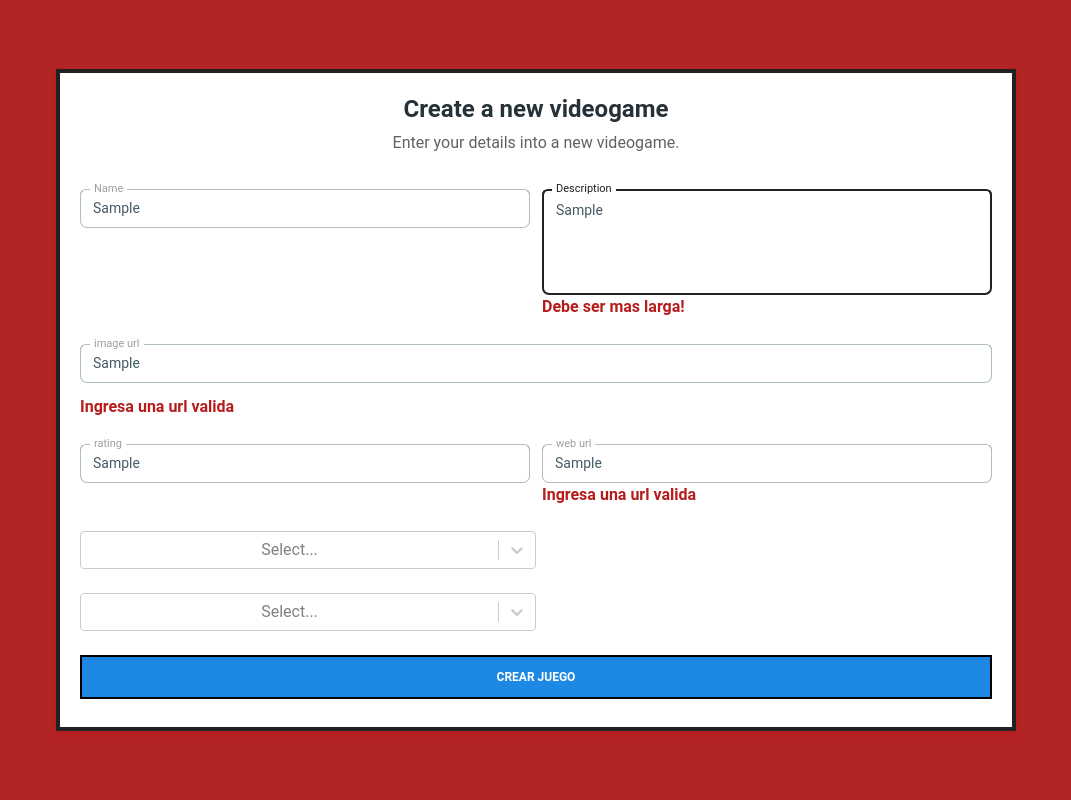
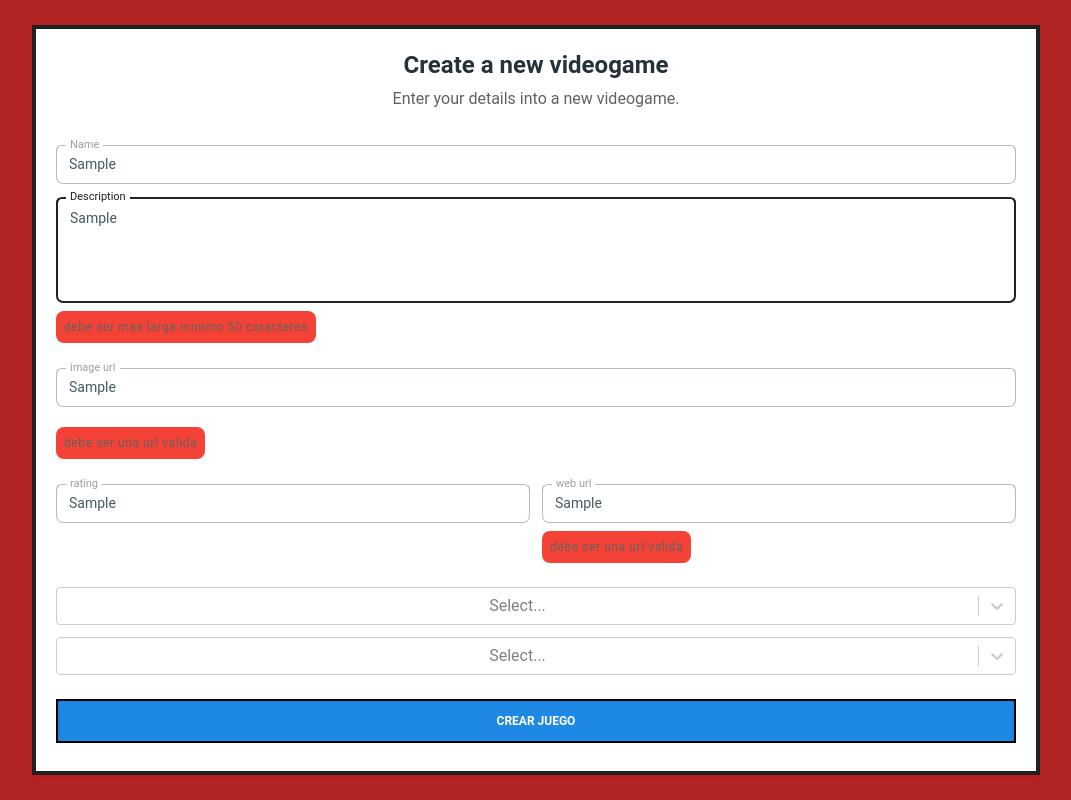
Before and after one commit to MiguelMateoCollado/videogamecataloge, a React (Vite) app: page /create in a window 1280 px wide. Both pictures are taken after typing "Sample", "Sample", "Sample", "Sample", "Sample", "Sample" into the empty fields and a click on the button "CREAR JUEGO". Shown: the whole page, without its empty margins (104-1175 px from the left). Built offline with nearby package versions, Linux system fonts and the light colour scheme; no server answers.

Commit message:
new configurations

```diff
--- a/src/App.jsx
+++ b/src/App.jsx
@@ -16,6 +16,7 @@ function App() {
   const api_url = import.meta.env.VITE_API_URL;
   const api_key = import.meta.env.VITE_API_KEY;
   const api_local = import.meta.env.VITE_API_LOCAL;
+
   const getGames = () =>
     fetch(`${api_url}games?${api_key}&page=1&page_size=40`).then((response) =>
       response.json()
--- a/src/components/SelecterGenres.jsx
+++ b/src/components/SelecterGenres.jsx
@@ -1,19 +1,15 @@
-import { Select, Option } from "@material-tailwind/react";
+import Select from "react-select";
 import useSelectGenres from "../hooks/useSelectGenres";
 const SelecterGenres = () => {
   const { handleSelect, genres } = useSelectGenres();
 
   return (
     <div className="md:w-2/4 w-full z-auto">
-      <Select onChange={handleSelect} label="Select Version" className="">
-        {genres.genres.map((genre) => {
-          return (
-            <Option key={genre.id} value={genre.slug}>
-              {genre.name}
-            </Option>
-          );
-        })}
-      </Select>
+      <Select
+        options={genres.genres}
+        onChange={(e) => handleSelect(e.value)}
+        label="Select Version"
+      ></Select>
     </div>
   );
 };
--- a/src/hooks/useSelectGenres.jsx
+++ b/src/hooks/useSelectGenres.jsx
@@ -1,7 +1,11 @@
 import { useDispatch, useSelector } from "react-redux";
 import { setGenres } from "../store/reducers/genresSlice";
 import { useEffect } from "react";
-import { setCurrentPage, setTotalGames, agregarGames } from "../store/reducers/gamesSlice";
+import {
+  setCurrentPage,
+  setTotalGames,
+  agregarGames,
+} from "../store/reducers/gamesSlice";
 import { setUseGenres } from "../store/reducers/genresSlice";
 const useSelectGenres = () => {
   const api_url = import.meta.env.VITE_API_URL;
@@ -14,7 +18,16 @@ const useSelectGenres = () => {
     const fetchData = async () => {
       const response = await fetch(`${api_url}genres?${api_key}`);
       const data = await response.json();
-      dispatch(setGenres(data.results));
+      let formated = [];
+      data.results.forEach((element) => {
+        const object = {
+          value: element.slug,
+          label: element.name,
+          id: element.id,
+        };
+        formated.push(object);
+      });
+      dispatch(setGenres(formated));
     };
     fetchData();
   }, []);
--- a/src/pages/CreateGame.jsx
+++ b/src/pages/CreateGame.jsx
@@ -6,7 +6,7 @@ import {
   Textarea,
 } from "@material-tailwind/react";
 import useCreateGame from "../hooks/useCreateGame";
-import Select from "react-select"
+import Select from "react-select";
 import { Controller } from "react-hook-form";
 
 const CreateGame = () => {
@@ -22,10 +22,10 @@ const CreateGame = () => {
     clearErrors,
     errors,
   } = useCreateGame();
-  console.log(getValues())
+  console.log(errors);
   return (
     <div className="min-h-screen flex items-center">
-      <Card className="bg-white  p-5  flex justify-center  drop-shadow-lg shadow-red-900 rounded-none border-4 border-gray-900  filter-none mx-auto max-w-screen-lg ">
+      <Card className="bg-white  p-5  flex justify-center  drop-shadow-lg shadow-red-900 rounded-none border-4 border-gray-900  filter-none mx-auto  ">
         <Typography variant="h4" color="blue-gray">
           Create a new videogame
         </Typography>
@@ -37,7 +37,7 @@ const CreateGame = () => {
           className="mt-8 mb-2 w-auto max-w-screen-lg mx-auto sm:w-auto"
         >
           <div className="mb-4 flex flex-wrap gap-6">
-            <div className="flex w-full gap-3">
+            <div className="flex w-full gap-3 flex-wrap">
               <div className="flex flex-wrap w-full">
                 <Input
                   className="w-1/4"
@@ -48,10 +48,15 @@ const CreateGame = () => {
                     minLength: 3,
                   })}
                 />
+                {errors.name?.type === "required" && (
+                  <span className="p-2 text-xs tracking-wider mt-2 text-gray-700 rounded-lg bg-red-500">
+                    Se requiere el nombre
+                  </span>
+                )}
                 {errors.name?.type === "minLength" && (
-                  <p className="text-red-900 font-bold">
-                    Debe tener mas de 3 digitos
-                  </p>
+                  <span className="p-2 text-xs tracking-wider mt-2 text-gray-700 rounded-lg bg-red-500">
+                    Debe tener minimo 3 caracteres
+                  </span>
                 )}
               </div>
               <div className="flex flex-wrap w-full">
@@ -64,8 +69,15 @@ const CreateGame = () => {
                     minLength: 50,
                   })}
                 />
+                {errors.description?.type === "required" && (
+                  <span className="p-2 text-xs tracking-wider mt-2 text-gray-700 rounded-lg bg-red-500">
+                    Se requiere un descripcion
+                  </span>
+                )}
                 {errors.description?.type === "minLength" && (
-                  <p className="text-red-900 font-bold">Debe ser mas larga!</p>
+                  <span className="p-2 text-xs tracking-wider mt-2 text-gray-700 rounded-lg bg-red-500">
+                    debe ser mas larga minimo 50 caracteres
+                  </span>
                 )}
               </div>
             </div>
@@ -79,8 +91,15 @@ const CreateGame = () => {
                   pattern: /^(ftp|http|https):\/\/[^ "]+$/,
                 })}
               />
+              {errors.background_image?.type === "required" && (
+                <span className="p-2 text-xs tracking-wider mt-2 text-gray-700 rounded-lg bg-red-500">
+                  debe ingresar una imagen
+                </span>
+              )}
               {errors.background_image?.type === "pattern" && (
-                <p className="text-red-900 font-bold">Ingresa una url valida</p>
+                <span className="p-2 text-xs tracking-wider mt-2 text-gray-700 rounded-lg bg-red-500">
+                  debe ser una url valida
+                </span>
               )}
             </div>
             <div className="flex w-full gap-3">
@@ -93,10 +112,18 @@ const CreateGame = () => {
                   {...register("rating", {
                     required: true,
                     min: 1,
+                    max: 5,
                   })}
                 />
-                {errors.rating?.type === "min" && (
-                  <p className="text-red-900 font-bold">Debe ser mayor a 0!</p>
+                {errors.rating?.type === "minLength" && (
+                  <span className="p-2 text-xs tracking-wider mt-2 text-gray-700 rounded-lg bg-red-500">
+                    debe ser mayor a 0
+                  </span>
+                )}
+                {errors.rating?.type === "max" && (
+                  <span className="p-2 text-xs tracking-wider mt-2 text-gray-700 rounded-lg bg-red-500">
+                    debe ser menor a 5
+                  </span>
                 )}
               </div>
               <div className="flex flex-wrap w-full">
@@ -109,17 +136,24 @@ const CreateGame = () => {
                     pattern: /^(ftp|http|https):\/\/[^ "]+$/,
                   })}
                 />
+                {errors.website?.type === "required" && (
+                  <span className="p-2 text-xs tracking-wider mt-2 text-gray-700 rounded-lg bg-red-500">
+                    debe ingresar una url
+                  </span>
+                )}
                 {errors.website?.type === "pattern" && (
-                  <p className="text-red-900 font-bold">
-                    Ingresa una url valida
-                  </p>
+                  <span className="p-2 text-xs tracking-wider mt-2 text-gray-700 rounded-lg bg-red-500">
+                    debe ser una url valida
+                  </span>
                 )}
               </div>
             </div>
+            <div className="flex w-full gap-3 sm:flex-wrap  flex-wrap">
               <Controller
                 control={control}
                 name="genres"
-              render={({ field: { onChange,name, ref } }) => (
+                rules={{ required: true, minLength: 3 }}
+                render={({ field: { onChange, name, ref } }) => (
                   <Select
                     isMulti
                     closeMenuOnSelect={false}
@@ -127,7 +161,7 @@ const CreateGame = () => {
                     name={name}
                     options={genres}
                     ref={ref}
-                  className="w-1/2"
+                    className="w-full"
                   />
                 )}
               />
@@ -143,10 +177,11 @@ const CreateGame = () => {
                     name={name}
                     options={platforms}
                     ref={ref}
-                  className="w-1/2"
+                    className="w-full"
                   />
                 )}
               />
+            </div>
 
             {/*
             <div className="flex justify-center flex-wrap w-full gap-3 divide-y my-2 border-black border-t p-3">
```
Lines whose indentation alone changed are shown as unchanged.
